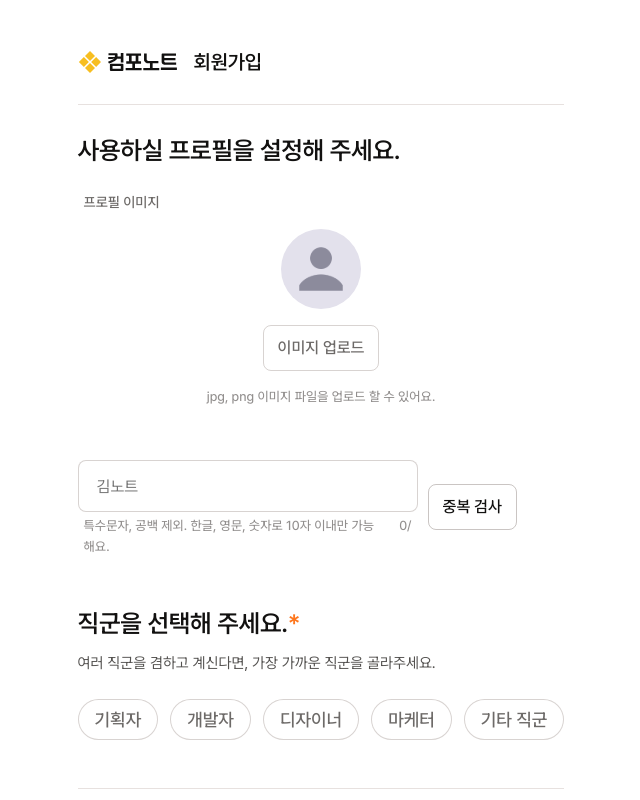
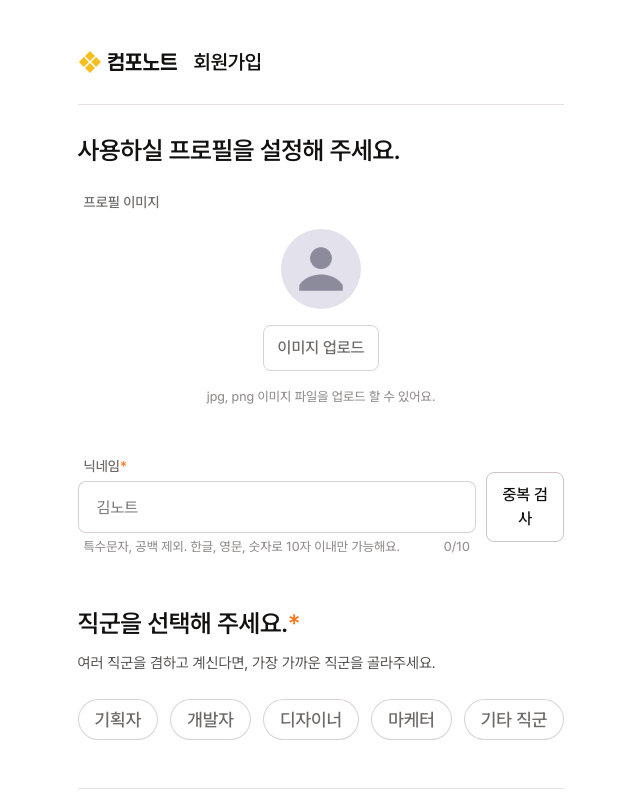
Before and after one commit to JECT-Study/Componote-FE, a Next.js app: page /login/signin in a window 1280 px wide. Shown: the top 800 px of the page, without its empty margins (319-959 px from the left). Built offline with nearby package versions, Linux system fonts and the light colour scheme.

Commit message:
[♻️refactor]: 리팩토링된 button과 inputField의 prop에 맞게 수정

```diff
--- a/src/app/login/signin/_components/SignInButton/SignInButton.tsx
+++ b/src/app/login/signin/_components/SignInButton/SignInButton.tsx
@@ -9,15 +9,11 @@ export default function SignInButton() {
         text="취소하기"
         $size="md"
         $buttonStyle={ButtonStyle.OutlinedSecondary}
-        $isLeftIconVisible={false}
-        $isRightIconVisible={false}
       />
       <Button
         text="회원가입 완료"
         $size="md"
         $buttonStyle={ButtonStyle.SolidBrand}
-        $isLeftIconVisible={false}
-        $isRightIconVisible={false}
       />
     </S.SigninButtonContainer>
   );
--- a/src/app/login/signin/_components/SignInProfile/SignInProfileImage.tsx
+++ b/src/app/login/signin/_components/SignInProfile/SignInProfileImage.tsx
@@ -6,13 +6,11 @@ export default function SignInProfileImage() {
   return (
     <S.SigninProfileImageUploadWrapper>
       <S.SigninProfileImageLabel>프로필 이미지</S.SigninProfileImageLabel>
-      <Avatar $size="2xl" badgeVisible={false} />
+      <Avatar $size="2xl" $badgeVisible={false} />
       <Button
         text="이미지 업로드"
         $size="md"
         $buttonStyle={ButtonStyle.OutlinedSecondary}
-        $isLeftIconVisible={false}
-        $isRightIconVisible={false}
       />
       <S.SigninProfileImageHelperCaption>
         jpg, png 이미지 파일을 업로드 할 수 있어요.
--- a/src/app/login/signin/_components/SignInProfile/SignInProfileNickname.style.ts
+++ b/src/app/login/signin/_components/SignInProfile/SignInProfileNickname.style.ts
@@ -3,7 +3,6 @@
 import DESIGN_SYSTEM from "@/styles/designSystem";
 import styled from "styled-components";
 
-// eslint-disable-next-line import/prefer-default-export
 export const SigninProfileNicknameInputContainer = styled.div`
   display: flex;
   align-items: center;
@@ -11,3 +10,15 @@ export const SigninProfileNicknameInputContainer = styled.div`
   gap: ${DESIGN_SYSTEM.gap["2xs"]};
   padding: ${DESIGN_SYSTEM.gap.none};
 `;
+
+export const SigninProfileNicknameInputLabel = styled.span`
+  color: ${({ theme }) => theme.light["object-normal"]};
+
+  ${DESIGN_SYSTEM.typography.label.xs}
+`;
+
+export const SigninProfileNicknameInputLabelStar = styled.span`
+  color: ${({ theme }) => theme.light["feedback-notification"]};
+
+  ${DESIGN_SYSTEM.typography.label.xs}
+`;
--- a/src/app/login/signin/_components/SignInProfile/SignInProfileNickname.tsx
+++ b/src/app/login/signin/_components/SignInProfile/SignInProfileNickname.tsx
@@ -8,18 +8,24 @@ export default function SignInProfileNickname() {
       <InputField
         $size="md"
         placeholderText="김노트"
-        $iconVisible={false}
         $labelVisible
-        labelText="닉네임*"
+        label={
+          <S.SigninProfileNicknameInputLabel>
+            닉네임
+            <S.SigninProfileNicknameInputLabelStar>
+              *
+            </S.SigninProfileNicknameInputLabelStar>
+          </S.SigninProfileNicknameInputLabel>
+        }
         $helperVisible
         helperText="특수문자, 공백 제외. 한글, 영문, 숫자로 10자 이내만 가능해요."
+        countLimit="10"
+        $width="100%"
       />
       <Button
         text="중복 검사"
         $size="md"
         $buttonStyle={ButtonStyle.OutlinedPrimary}
-        $isLeftIconVisible={false}
-        $isRightIconVisible={false}
       />
     </S.SigninProfileNicknameInputContainer>
   );
```
